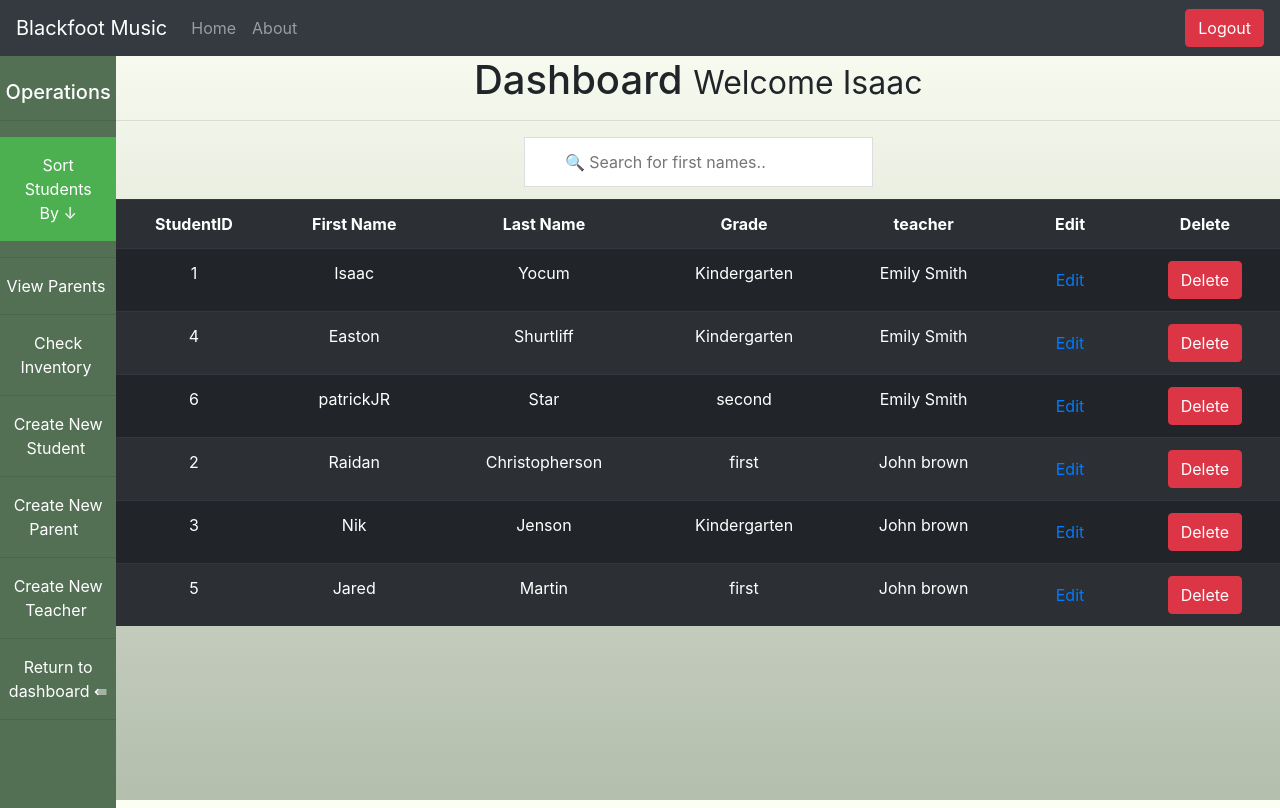
After one commit to zakdourden/BlackfootMusicManagement, a Flask app: page /teacherDashboardViewAllStudents in a window 1280 px wide. The commit adds this page. Run offline with Flask 2, Linux system fonts and the light colour scheme; a user stored in the database is signed in; data comes from the database, SQL or seed files in the repository; some libraries are stand-ins or nearby versions.

```diff
--- a/BlackfootMusic/application/static/css/teacher-style.css
+++ b/BlackfootMusic/application/static/css/teacher-style.css
@@ -4,7 +4,7 @@ html{
     margin: 0px;
   }
 
-  body{
+  body {
     /*font-family: Ubuntu;*/
     height:100vh;
     /* Permalink - use to edit and share this gradient: http://colorzilla.com/gradient-editor/#fcfff4+0,dfe5d7+40,b3bead+100;Wax+3D+%233 */
@@ -15,7 +15,6 @@ html{
     filter: progid:DXImageTransform.Microsoft.gradient( startColorstr='#fcfff4', endColorstr='#b3bead',GradientType=0 ); /* IE6-9 */
     width: 100%;
     padding: 0px;
-
   }
 
   .top-div{
--- a/BlackfootMusic/application/teacherOps/views.py
+++ b/BlackfootMusic/application/teacherOps/views.py
@@ -256,6 +256,22 @@ def teacherDashboardSortRecent():
     # Close connection
     cur.close()
     return('teacher/teacherDashboard.html')
+
+@teacher.route('/teacherDashboardViewAllStudents')
+@is_logged_in_with_permission
+def teacherDashboardViewAllStudents():
+    cur = mysql.connection.cursor()
+    result = cur.execute("SELECT *FROM student s JOIN teacher i ON s.Teacher_TeacherID = i.teacherID JOIN gradelevel g ON s.Gradelevel_GradelevelID = g.GradelevelID;")
+    studentInfo = cur.fetchall()
+
+    if result > 0:
+        return render_template('teacher/viewStudents.html', studentInfo=studentInfo)
+    else:
+        message = 'No db entries found Found'
+        return render_template('teacher/teacherDashboard.html', message=message)
+    # Close connection
+    cur.close()
+    return('teacher/teacherDashboard.html')
 ################################################################################
 # Teacher: Editing students and deleting them
 ################################################################################
--- a/BlackfootMusic/application/templates/parent/parentDashboard.html
+++ b/BlackfootMusic/application/templates/parent/parentDashboard.html
@@ -30,12 +30,13 @@
       <td>{{ row['CheckOutDate'] }}</td>
       <td>{{ row['ReturnDate'] }}</td>
       <td>{{ row['GradeLevel'] }}</td>
-      <td>{{ row['TeacherFname'] }}</td>
+      <td>{{ row['TeacherFname'] }} {{ row['TeacherLname'] }}</td>
     </tr>
   </tbody>
 </table>
 {% endfor %}
-
+<hr>
+<br>
 <a type="button" class="btn btn-primary" href="{{url_for('parent.parentAddStudent')}}">Click here to add a student +</a>
 
 {% endblock %}
--- a/BlackfootMusic/application/templates/parent/parentLogin.html
+++ b/BlackfootMusic/application/templates/parent/parentLogin.html
@@ -17,6 +17,6 @@
   </form>
   <br>
   <br>
-  <a href="{{url_for('parent.parentRegister')}}"><p>Need and accound? Click here.</p></a>
+  <a href="{{url_for('parent.parentRegister')}}"><p>Need and account? Click here.</p></a>
 
 {% endblock %}
--- /dev/null
+++ b/BlackfootMusic/application/templates/teacher/viewStudents.html
@@ -0,0 +1,31 @@
+{% extends 'teacherSideNav.html' %}
+{% block body %}
+  <h1>Dashboard <small> Welcome {{session.name}}</small></h1>
+  <hr>
+  <input type="text" id="myInput" onkeyup="searchBar()" placeholder="&#x1F50D; Search for first names.." title="Type in a name">
+  <table id="myTable" class="table table-striped table-dark">
+    <tr>
+      <th scope="col">StudentID</th>
+      <th scope="col">First Name</th>
+      <th scope="col">Last Name</th>
+      <th scope="col">Grade</th>
+      <th scope="col">teacher</th>
+      <th scope="col">Edit</th>
+      <th scope="col">Delete</th>
+    </tr>
+    {% for data in studentInfo %}
+      <tr>
+        <td>{{data.StudentID}}</td>
+        <td class="name">{{data.StudentFname}}</td>
+        <td class="name">{{data.StudentLname}}</td>
+        <td>{{data.GradeLevel}}</td>
+        <td>{{data.TeacherFname}} {{data.TeacherLname}}</td>
+        <td><a href="#" class="btn btn-default pull-right">Edit</a></td>
+        <td><form action="#" method="post">
+            <input type="hidden" name="_method" value="DELETE">
+            <input type="submit" value="Delete" class="btn btn-danger">
+          </form></td>
+      </tr>
+    {% endfor %}
+  </table>
+{% endblock %}
--- a/BlackfootMusic/application/templates/teacherSideNav.html
+++ b/BlackfootMusic/application/templates/teacherSideNav.html
@@ -24,12 +24,13 @@
             <div class="dropdown">
                     <button class="dropbtn">Sort Students By&nbsp;&downarrow;</button>
                     <div class="dropdown-content">
+                      <a href="{{url_for('teacher.teacherDashboardViewAllStudents')}}">View All Students</a>
                       <a href="{{url_for('teacher.teacherDashboardSortk')}}">Kindergarten</a>
                       <a href="{{url_for('teacher.teacherDashboardSort1')}}">First Grade</a>
                       <a href="{{url_for('teacher.teacherDashboardSort2')}}">Second Grade</a>
                       <a href="{{url_for('teacher.teacherDashboardSort3')}}">Third Grade</a>
                       <a href="{{url_for('teacher.teacherDashboardSort4')}}">Fourth Grade</a>
-                      <a href="{{url_for('teacher.teacherDashboardSort5')}}">Fith Grade</a>
+                      <a href="{{url_for('teacher.teacherDashboardSort5')}}">Fifth Grade</a>
                       <a href="{{url_for('teacher.teacherDashboardSort6')}}">Sixth Grade</a>
                       <a href="{{url_for('teacher.teacherDashboardDueDate')}}">Upcoming Due Dates</a>
                       <a href="{{url_for('teacher.teacherDashboardSortRecent')}}">Recent Assignments</a>
```
Also changed, not shown: BlackfootMusic/application/parentOps/views.py (+11 -6 lines).
